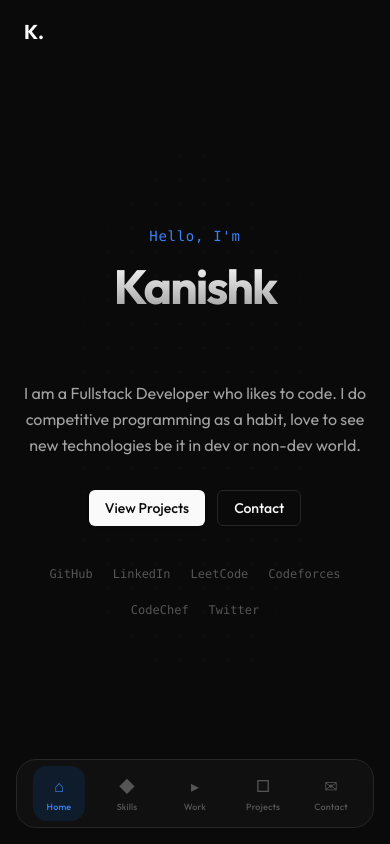
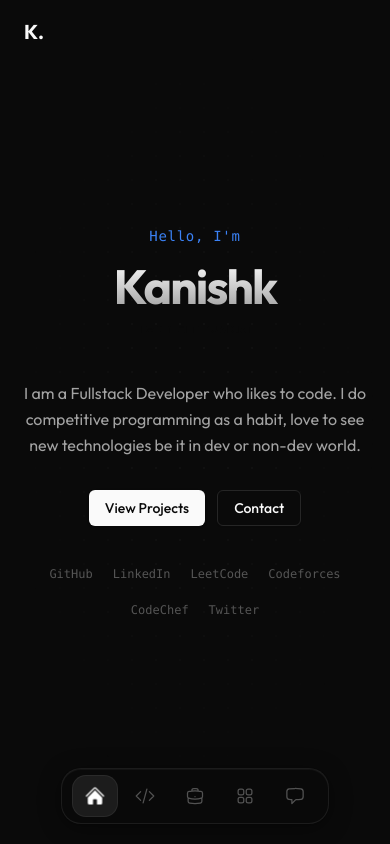
Before and after one commit to KanishkValechha/Portfolio, a React (Vite) app: page / in a window 390 px wide. Built offline with nearby package versions, Linux system fonts and the light colour scheme.

Commit message:
updated the mobile navbar with heroicons and a glasomorphic background

```diff
--- a/package.json
+++ b/package.json
@@ -10,6 +10,7 @@
     "preview": "vite preview"
   },
   "dependencies": {
+    "@heroicons/react": "^2.2.0",
     "@radix-ui/react-slot": "^1.2.4",
     "@react-three/drei": "^9.114.3",
     "@react-three/fiber": "^8.17.10",
@@ -18,6 +19,7 @@
     "clsx": "^2.1.1",
     "framer-motion": "^11.11.8",
     "gsap": "^3.12.5",
+    "heroicons": "^2.2.0",
     "install": "^0.13.0",
     "lucide-react": "^0.452.0",
     "npm": "^10.9.0",
--- a/src/components/nav.jsx
+++ b/src/components/nav.jsx
@@ -1,13 +1,27 @@
 import { useState, useEffect } from "react";
-import { motion } from "framer-motion";
+import { motion, AnimatePresence } from "framer-motion";
 import { Button } from "@/components/ui/button";
+import {
+  HomeIcon,
+  CodeBracketIcon,
+  BriefcaseIcon,
+  Squares2X2Icon,
+  ChatBubbleLeftIcon,
+} from "@heroicons/react/24/outline";
+import {
+  HomeIcon as HomeIconSolid,
+  CodeBracketIcon as CodeBracketIconSolid,
+  BriefcaseIcon as BriefcaseIconSolid,
+  Squares2X2Icon as Squares2X2IconSolid,
+  ChatBubbleLeftIcon as ChatBubbleLeftIconSolid,
+} from "@heroicons/react/24/solid";
 
 const TABS = [
-  { id: "home", label: "Home", icon: "⌂" },
-  { id: "skills", label: "Skills", icon: "◆" },
-  { id: "experience", label: "Work", icon: "▸" },
-  { id: "projects", label: "Projects", icon: "□" },
-  { id: "contact", label: "Contact", icon: "✉" },
+  { id: "home", label: "Home", Icon: HomeIcon, ActiveIcon: HomeIconSolid },
+  { id: "skills", label: "Skills", Icon: CodeBracketIcon, ActiveIcon: CodeBracketIconSolid },
+  { id: "experience", label: "Work", Icon: BriefcaseIcon, ActiveIcon: BriefcaseIconSolid },
+  { id: "projects", label: "Projects", Icon: Squares2X2Icon, ActiveIcon: Squares2X2IconSolid },
+  { id: "contact", label: "Contact", Icon: ChatBubbleLeftIcon, ActiveIcon: ChatBubbleLeftIconSolid },
 ];
 
 export function Nav({ active, onNav }) {
@@ -21,6 +35,7 @@ export function Nav({ active, onNav }) {
 
   return (
     <>
+      {/* ── Desktop Top Bar ── */}
       <motion.nav
         className={`fixed top-0 left-0 right-0 z-[100] py-4 transition-all duration-300 ${
           scrolled
@@ -60,32 +75,61 @@ export function Nav({ active, onNav }) {
         </div>
       </motion.nav>
 
-      <div className="md:hidden fixed bottom-4 left-1/2 -translate-x-1/2 z-[200] w-[calc(100%-32px)] max-w-[400px]">
-        <div className="flex items-center justify-around bg-[rgba(18,18,18,0.92)] backdrop-blur-4xl border border-border rounded-[20px] px-2 py-1.5">
-          {TABS.map((t) => (
-            <button
-              key={t.id}
-              onClick={() => onNav(t.id)}
-              className={`flex flex-col items-center gap-0.5 p-2 rounded-[14px] transition-all min-w-[52px] ${
-                active === t.id
-                  ? "bg-[rgba(0,112,243,0.12)]"
-                  : ""
-              }`}
-            >
-              <span className={`text-base transition-colors ${
-                active === t.id ? "text-blue-500" : "text-[#555]"
-              }`}>
-                {t.icon}
-              </span>
-              <span className={`text-[9px] font-medium tracking-[0.02em] transition-colors ${
-                active === t.id ? "text-blue-500" : "text-[#555]"
-              }`}>
-                {t.label}
-              </span>
-            </button>
-          ))}
+      {/* ── Mobile Floating Dock ── */}
+      <motion.div
+        className="md:hidden fixed bottom-5 left-1/2 z-[200]"
+        style={{ x: "-50%" }}
+        initial={{ opacity: 0, y: 30, scale: 0.95 }}
+        animate={{ opacity: 1, y: 0, scale: 1 }}
+        transition={{
+          duration: 0.55,
+          delay: 0.15,
+          ease: [0.16, 1, 0.3, 1],
+        }}
+      >
+        <div className="mobile-dock">
+          {TABS.map((t) => {
+            const isActive = active === t.id;
+            const IconComponent = isActive ? t.ActiveIcon : t.Icon;
+
+            return (
+              <button
+                key={t.id}
+                onClick={() => onNav(t.id)}
+                className="mobile-dock-item"
+                aria-label={t.label}
+              >
+                {/* Sliding active pill */}
+                {isActive && (
+                  <motion.span
+                    className="mobile-dock-pill"
+                    layoutId="dock-pill"
+                    transition={{
+                      type: "spring",
+                      stiffness: 500,
+                      damping: 35,
+                    }}
+                  />
+                )}
+
+                <motion.span
+                  className="relative z-10 flex items-center justify-center"
+                  animate={{
+                    scale: isActive ? 1.05 : 1,
+                  }}
+                  transition={{ type: "spring", stiffness: 500, damping: 30 }}
+                >
+                  <IconComponent
+                    className={`mobile-dock-icon ${
+                      isActive ? "mobile-dock-icon--active" : ""
+                    }`}
+                  />
+                </motion.span>
+              </button>
+            );
+          })}
         </div>
-      </div>
+      </motion.div>
     </>
   );
 }
--- a/src/index.css
+++ b/src/index.css
@@ -43,3 +43,77 @@
     -moz-osx-font-smoothing: grayscale;
   }
 }
+
+/* ═══════════════════════════════════════════════
+   Mobile Dock — Vercel-style glassmorphic nav
+   ═══════════════════════════════════════════════ */
+
+.mobile-dock {
+  display: flex;
+  align-items: center;
+  gap: 4px;
+  padding: 6px 10px;
+  border-radius: 20px;
+
+  /* Glass */
+  background: rgba(10, 10, 10, 0.72);
+  backdrop-filter: blur(20px) saturate(1.4);
+  -webkit-backdrop-filter: blur(20px) saturate(1.4);
+
+  /* Single clean border + subtle top highlight */
+  border: 1px solid rgba(255, 255, 255, 0.08);
+  box-shadow:
+    inset 0 1px 0 0 rgba(255, 255, 255, 0.04),
+    0 4px 24px -2px rgba(0, 0, 0, 0.45),
+    0 1px 3px 0 rgba(0, 0, 0, 0.2);
+}
+
+/* Individual nav item */
+.mobile-dock-item {
+  position: relative;
+  display: flex;
+  align-items: center;
+  justify-content: center;
+  width: 46px;
+  height: 42px;
+  border: none;
+  background: none;
+  cursor: pointer;
+  border-radius: 14px;
+  -webkit-tap-highlight-color: transparent;
+}
+
+.mobile-dock-item:active {
+  transform: scale(0.9);
+  transition: transform 0.1s ease;
+}
+
+/* Sliding active pill */
+.mobile-dock-pill {
+  position: absolute;
+  inset: 0;
+  border-radius: 14px;
+  background: rgba(255, 255, 255, 0.08);
+  border: 1px solid rgba(255, 255, 255, 0.06);
+}
+
+/* Icon base */
+.mobile-dock-icon {
+  width: 20px;
+  height: 20px;
+  stroke-width: 1.5;
+  color: rgba(255, 255, 255, 0.3);
+  transition: color 0.2s ease;
+}
+
+/* Active icon */
+.mobile-dock-icon--active {
+  color: #fff;
+}
+
+/* Safe-area for notched / home-indicator devices */
+@supports (padding-bottom: env(safe-area-inset-bottom)) {
+  .md\:hidden.fixed.bottom-5 {
+    bottom: calc(20px + env(safe-area-inset-bottom, 0px));
+  }
+}
```
Also changed, not shown: 1 other file (tests, documents, lock files or other folders).
